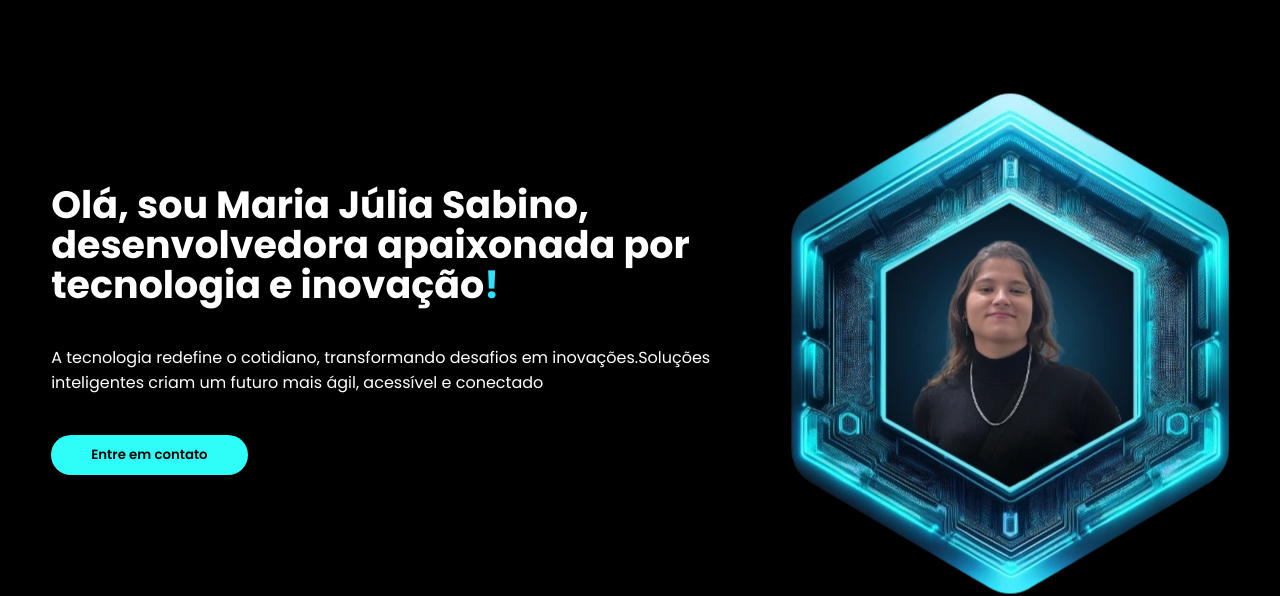
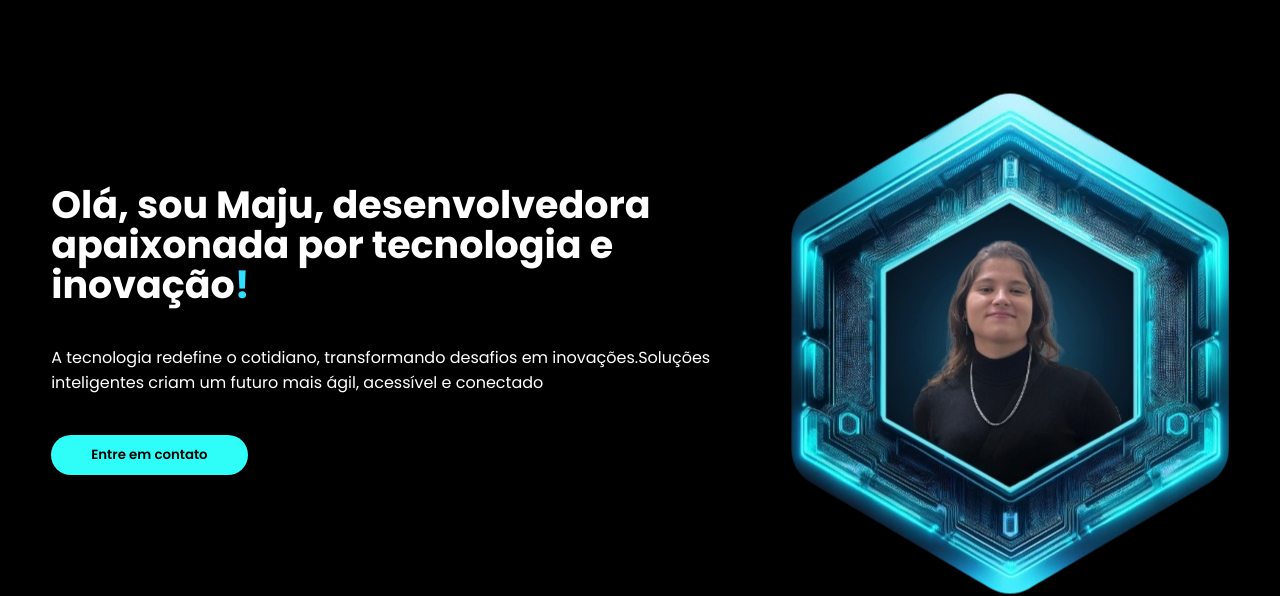
Before and after one commit to MJSabino/MJSabino.github.io, a plain HTML site: page index.html in a window 1280 px wide. Shown: the part 212-808 px from the top of the page. Drawn offline with nearby package versions, Linux system fonts and the light colour scheme; a web font is replaced by a local one.

Commit message:
Update index.html

```diff
--- a/index.html
+++ b/index.html
@@ -75,7 +75,7 @@
             <div class="interface">
                 <div class="flex">
                     <div class="txt-topo-site">
-                        <h1>Olá, sou Maria Júlia Sabino, desenvolvedora apaixonada por tecnologia e inovação<span>!</span></h1>
+                        <h1>Olá, sou Maju, desenvolvedora apaixonada por tecnologia e inovação<span>!</span></h1>
                         <p>A tecnologia redefine o cotidiano, transformando desafios em inovações.Soluções inteligentes criam um futuro mais ágil, acessível e conectado</p>
 
                     <div class="btn-contato">
```
